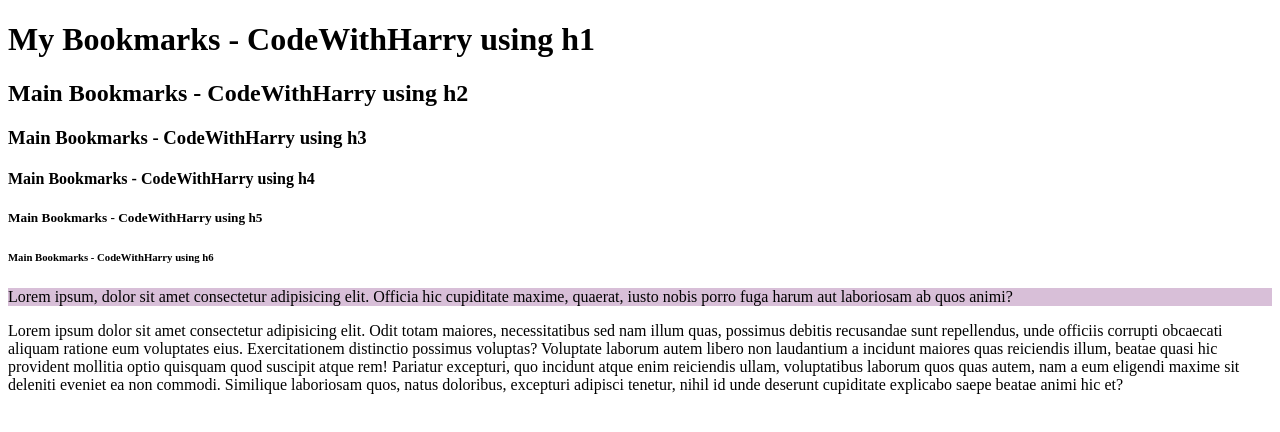
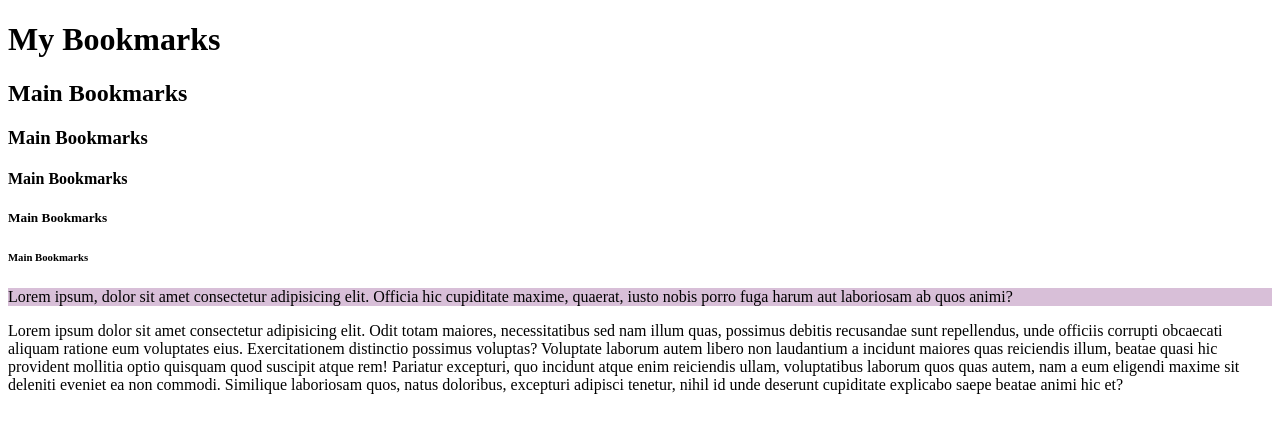
Before and after one commit to SudipDhungana/Project-Godzilla, a plain HTML site: page index.html in a window 1280 px wide. Drawn offline with Linux system fonts and the light colour scheme.

Commit message:
Update index.html

```diff
--- a/index.html
+++ b/index.html
@@ -3,16 +3,16 @@
 <head>
     <meta charset="UTF-8">
     <meta name="viewport" content="width=device-width, initial-scale=1.0">
-    <title>My Bookmarks - CodeWithHarry</title>
+    <title>My Bookmarks </title>
     <!-- <link rel="stylesheet" href="style.css"> -->
 </head>
 <body>
-    <h1>My Bookmarks - CodeWithHarry using h1</h1>
-    <h2>Main Bookmarks - CodeWithHarry using h2</h2>
-    <h3>Main Bookmarks - CodeWithHarry using h3</h3>
-    <h4>Main Bookmarks - CodeWithHarry using h4</h4>
-    <h5>Main Bookmarks - CodeWithHarry using h5</h5>
-    <h6>Main Bookmarks - CodeWithHarry using h6</h6>
+    <h1>My Bookmarks</h1>
+    <h2>Main Bookmarks</h2>
+    <h3>Main Bookmarks</h3>
+    <h4>Main Bookmarks</h4>
+    <h5>Main Bookmarks</h5>
+    <h6>Main Bookmarks</h6>
 
     <p style="background-color: thistle;">Lorem ipsum, dolor sit amet consectetur adipisicing elit. Officia hic cupiditate maxime, quaerat, iusto nobis porro fuga harum aut laboriosam ab quos animi?</p>
     <p>Lorem ipsum dolor sit amet consectetur adipisicing elit. Odit totam maiores, necessitatibus sed nam illum quas, possimus debitis recusandae sunt repellendus, unde officiis corrupti obcaecati aliquam ratione eum voluptates eius. Exercitationem distinctio possimus voluptas? Voluptate laborum autem libero non laudantium a incidunt maiores quas reiciendis illum, beatae quasi hic provident mollitia optio quisquam quod suscipit atque rem! Pariatur excepturi, quo incidunt atque enim reiciendis ullam, voluptatibus laborum quos quas autem, nam a eum eligendi maxime sit deleniti eveniet ea non commodi. Similique laboriosam quos, natus doloribus, excepturi adipisci tenetur, nihil id unde deserunt cupiditate explicabo saepe beatae animi hic et?</p>
```
